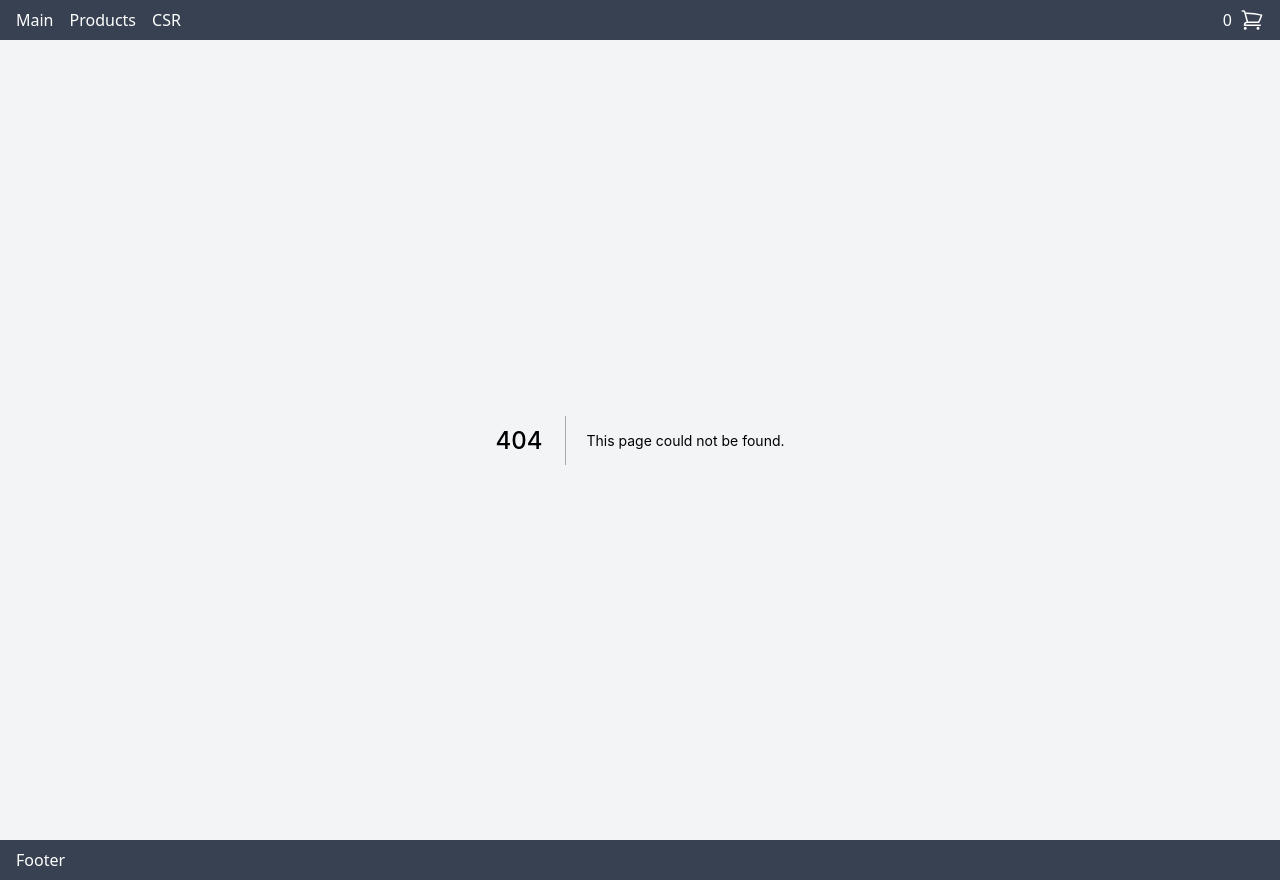
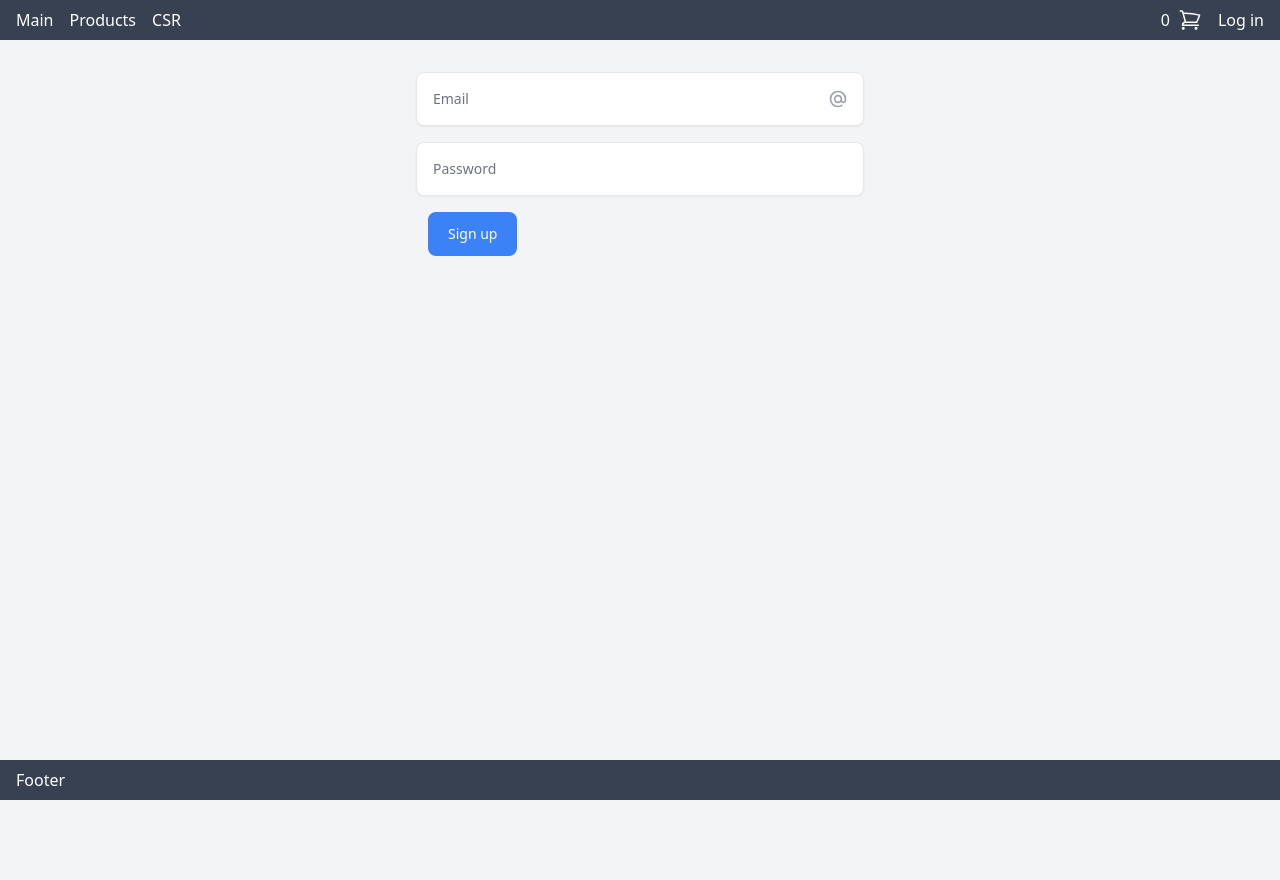
Before and after one commit to aleksander-mrozek/e-commerce, a Next.js app: page /signup in a window 1280 px wide. Before the commit this address had no page. After the commit the page ends 800 px from the top, so only its background shows below. Built offline with nearby package versions, Linux system fonts and the light colour scheme; no server answers.

Commit message:
feat(authorization):add next-auth login/logout & sign up form

```diff
--- a/components/Cart/CartBar.tsx
+++ b/components/Cart/CartBar.tsx
@@ -6,7 +6,7 @@ export const CartBar = () => {
   const cartState = useCartState();
   return (
     <Link href="/cart">
-      <a className="text-white inline-flex">
+      <a className="inline-flex pr-4">
         <span className="mr-2">{cartState.items.length}</span>
         <svg
           xmlns="http://www.w3.org/2000/svg"
--- a/components/Header.tsx
+++ b/components/Header.tsx
@@ -1,9 +1,11 @@
 import Link from "next/link";
+import { signIn, signOut, useSession } from "next-auth/react";
 import { useRouter } from "next/router";
 
 import { CartBar } from "./Cart/CartBar";
 
 export const Header = () => {
+  const session = useSession();
   const router = useRouter();
   const mr = "mr-4 ";
   return (
@@ -36,7 +38,14 @@ export const Header = () => {
           </a>
         </Link>
       </nav>
-      <CartBar />
+      <div className="text-white">
+        <CartBar />
+        {session.status === "authenticated" ? (
+          <button onClick={() => signOut()}>Log out</button>
+        ) : (
+          <button onClick={() => signIn()}>Log in</button>
+        )}
+      </div>
     </header>
   );
 };
--- a/components/NewsletterForm.tsx
+++ b/components/NewsletterForm.tsx
@@ -50,6 +50,7 @@ export const NewsletterForm = () => {
           <div className="relative">
             <input
               type="email"
+              id="email"
               className="w-full rounded-lg border-gray-200 p-4 pr-12 text-sm shadow-sm"
               placeholder="Enter email"
               required
--- a/package.json
+++ b/package.json
@@ -18,6 +18,7 @@
     "@tanstack/react-query": "^4.13.4",
     "graphql": "^16.6.0",
     "next": "12.3.1",
+    "next-auth": "^4.18.0",
     "next-mdx-remote": "^4.1.0",
     "next-seo": "^5.6.0",
     "react": "18.2.0",
--- a/pages/_app.tsx
+++ b/pages/_app.tsx
@@ -2,6 +2,8 @@ import type { AppProps } from "next/app";
 import { DefaultSeo } from "next-seo";
 import { QueryClient, QueryClientProvider } from "@tanstack/react-query";
 import { ApolloProvider } from "@apollo/client";
+import { SessionProvider } from "next-auth/react";
+import { Session } from "next-auth";
 
 import { Layout } from "../components/Layout";
 import "../styles/globals.css";
@@ -11,8 +13,14 @@ import { apolloClient } from "../GraphQL/apolloClient";
 
 const queryClient = new QueryClient();
 
-function MyApp({ Component, pageProps }: AppProps) {
+function MyApp({
+  Component,
+  pageProps,
+}: AppProps<{
+  session: Session;
+}>) {
   return (
+    <SessionProvider session={pageProps.session}>
       <ApolloProvider client={apolloClient}>
         <CartStateContextProvider>
           <Layout>
@@ -23,6 +31,7 @@ function MyApp({ Component, pageProps }: AppProps) {
           </Layout>
         </CartStateContextProvider>
       </ApolloProvider>
+    </SessionProvider>
   );
 }
 
--- /dev/null
+++ b/pages/api/auth/[...nextauth].ts
@@ -0,0 +1,26 @@
+import NextAuth from "next-auth";
+import CredentialsProvider from "next-auth/providers/credentials";
+
+export default NextAuth({
+  providers: [
+    CredentialsProvider({
+      name: "e-mail",
+      credentials: {
+        username: {
+          label: "E-mail",
+          type: "email",
+          placeholder: "123@example.com",
+        },
+        password: { label: "Password", type: "password" },
+      },
+      async authorize(credentials, req) {
+        const user = { id: "1", name: "J Smith", email: "jsmith@example.com" };
+
+        if (credentials?.username === user.email) {
+          return user;
+        }
+        return null;
+      },
+    }),
+  ],
+});
--- /dev/null
+++ b/pages/api/signup.ts
@@ -0,0 +1,11 @@
+import { NextApiHandler } from "next";
+
+const SignUpHandler: NextApiHandler = (req, res) => {
+  const { email, password } = req.body;
+
+  console.log({ email, password });
+
+  res.json({});
+};
+
+export default SignUpHandler;
--- /dev/null
+++ b/pages/signup.tsx
@@ -0,0 +1,97 @@
+import { useForm } from "react-hook-form";
+import { yupResolver } from "@hookform/resolvers/yup";
+import * as yup from "yup";
+
+const signUpFormSchema = yup
+  .object({
+    email: yup.string().email().required(),
+    password: yup.string().required(),
+  })
+  .required();
+
+type SignUpFormData = yup.InferType<typeof signUpFormSchema>;
+
+const SignUpPage = () => {
+  const { register, handleSubmit, formState } = useForm<SignUpFormData>({
+    resolver: yupResolver(signUpFormSchema),
+  });
+
+  const onSubmit = handleSubmit(
+    async (data) =>
+      await fetch("http://localhost:3000/api/signup", {
+        method: "POST",
+        headers: { "Content-Type": "application/json" },
+        body: JSON.stringify(data),
+      })
+  );
+
+  return (
+    <form className="mx-auto mt-8 mb-0 max-w-md space-y-4" onSubmit={onSubmit}>
+      <div>
+        <label htmlFor="email" className="sr-only">
+          Email
+        </label>
+
+        <div className="relative">
+          <input
+            type="email"
+            id="email"
+            className="w-full rounded-lg border-gray-200 p-4 pr-12 text-sm shadow-sm"
+            placeholder="Email"
+            required
+            {...register("email", { required: true })}
+          />
+
+          <span className="absolute inset-y-0 right-4 inline-flex items-center">
+            <svg
+              xmlns="http://www.w3.org/2000/svg"
+              className="h-5 w-5 text-gray-400"
+              fill="none"
+              viewBox="0 0 24 24"
+              stroke="currentColor"
+            >
+              <path
+                strokeLinecap="round"
+                strokeLinejoin="round"
+                strokeWidth="2"
+                d="M16 12a4 4 0 10-8 0 4 4 0 008 0zm0 0v1.5a2.5 2.5 0 005 0V12a9 9 0 10-9 9m4.5-1.206a8.959 8.959 0 01-4.5 1.207"
+              />
+            </svg>
+          </span>
+        </div>
+
+        <span role="alert" className="text-red-500 text-sm font-bold">
+          {formState.errors.email?.message}
+        </span>
+      </div>
+
+      <div>
+        <label htmlFor="password" className="sr-only">
+          Password
+        </label>
+
+        <input
+          type="password"
+          id="password"
+          className="w-full rounded-lg border-gray-200 p-4 pr-12 text-sm shadow-sm"
+          placeholder="Password"
+          required
+          {...register("password", { required: true })}
+        />
+
+        <span role="alert" className="text-red-500 text-sm font-bold">
+          {formState.errors.password?.message}
+        </span>
+      </div>
+
+      <button
+        type="submit"
+        className="ml-3 inline-block rounded-lg bg-blue-500 px-5 py-3 text-sm font-medium text-white"
+      >
+        Sign up
+      </button>
+    </form>
+  );
+};
+
+export default SignUpPage;
```
Also changed, not shown: next-auth.d.ts (added, +11 -0 lines), 1 other file (tests, documents, lock files or other folders). Lines whose indentation alone changed are shown as unchanged.
